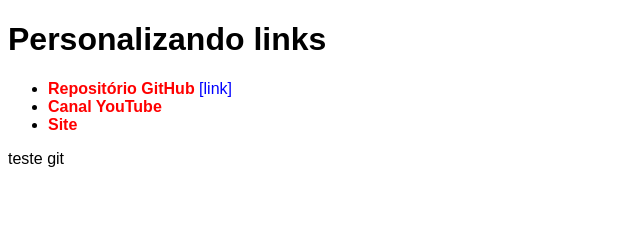
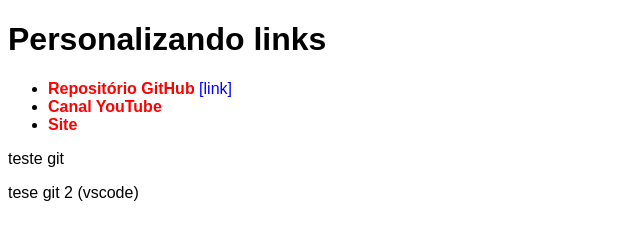
Before and after one commit to fabiojesteves/html5-css3-estudos, a plain HTML site: page exercicios/ex020/links.html in a window 1280 px wide. Shown: the whole page, without its empty margins (0-640 px from the left). Drawn offline with Linux system fonts and the light colour scheme.

Commit message:
refactor: alter links.html

```diff
--- a/exercicios/ex020/links.html
+++ b/exercicios/ex020/links.html
@@ -45,5 +45,6 @@
         <li><a href="https://github.com/fabiojesteves" target="_blank">Site</a></li>
     </ul>
     <p> teste git </p>
+    <p>tese git 2 (vscode)</p>
 </body>
 </html>
```
